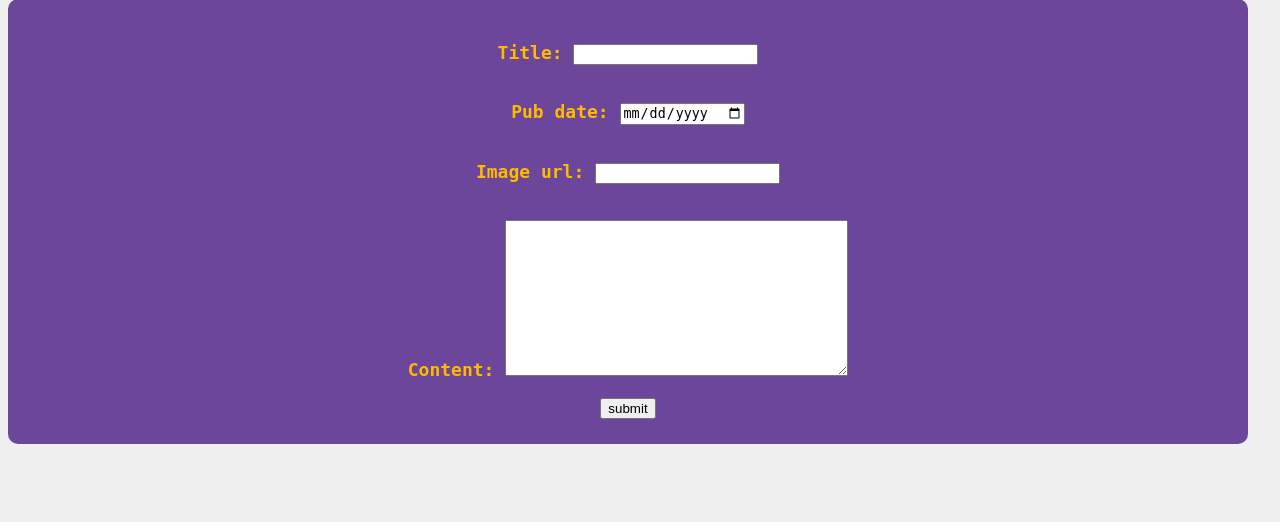
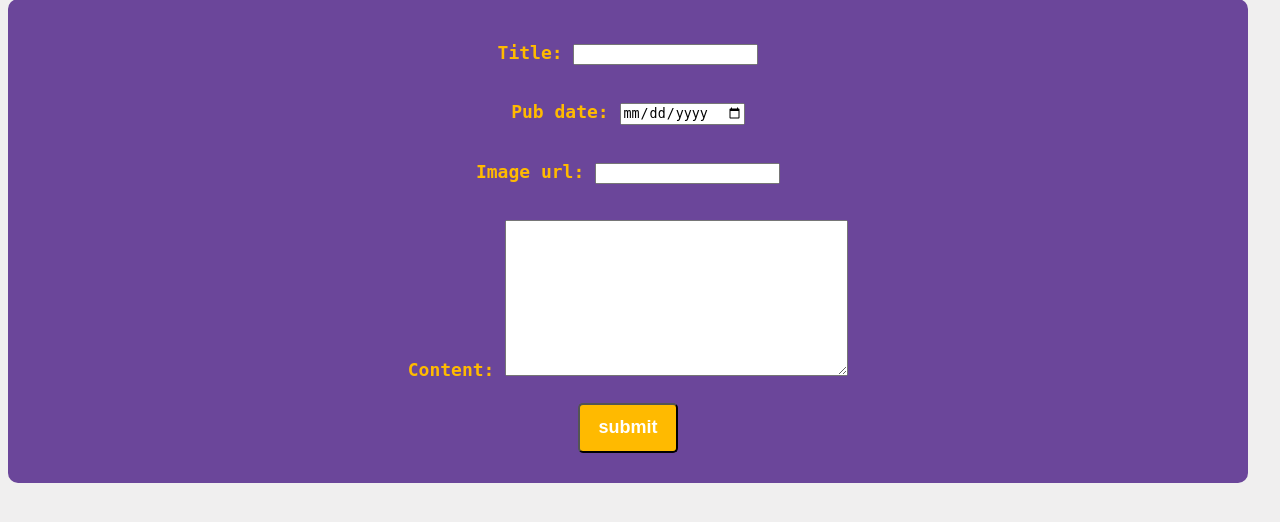
Before and after one commit to SheCodesAus/she-codes-django-news-project-KarthikaVC, a Django app: page /news/add-story/ in a window 1280 px wide. Shown: the part 278-800 px from the top of the page. Run offline with Django 4.2, Linux system fonts and the light colour scheme; the visitor is signed in with stand-in values (Sample User, id 1); parts of the project's set-up code (start-up, migrations or seed data) failed here and were passed over; some web fonts are replaced.

Commit message:
Code Change- Styles Update

```diff
--- a/she_codes_news/news/templates/news/createStory.html
+++ b/she_codes_news/news/templates/news/createStory.html
@@ -6,7 +6,7 @@
         <form action="" method="post">
             {% csrf_token %}
             {{ form.as_p }}
-            <input type="submit" value="submit">
+            <input class="del-link2" type="submit" value="submit">
         </form>
 {% else %}
     <h2>Write a New Story</h2>
```
